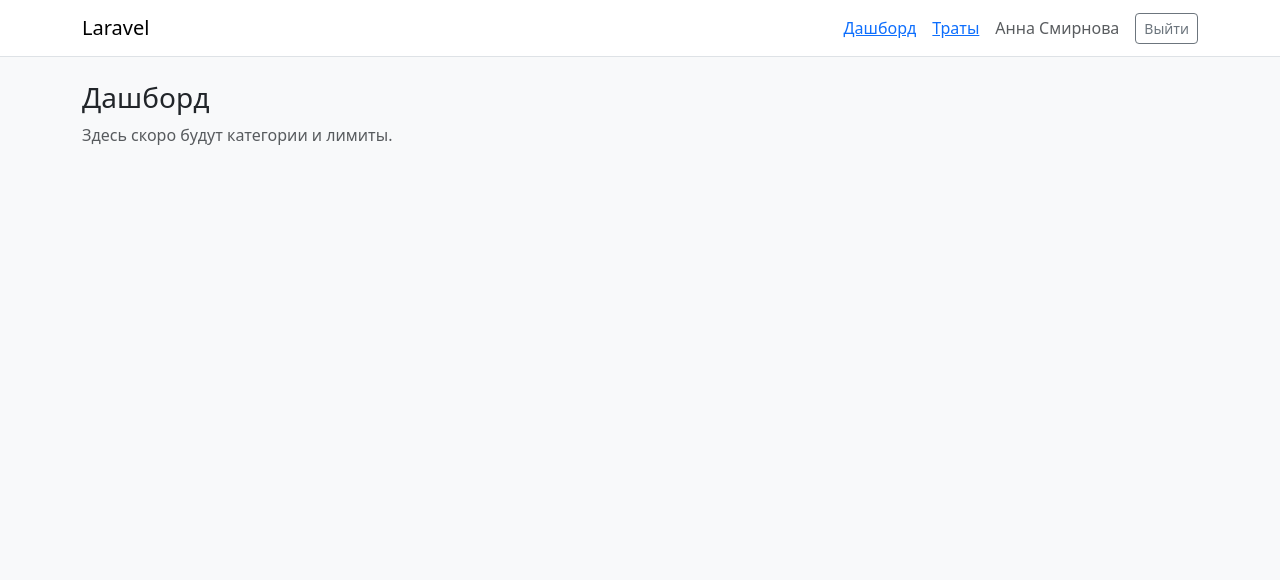
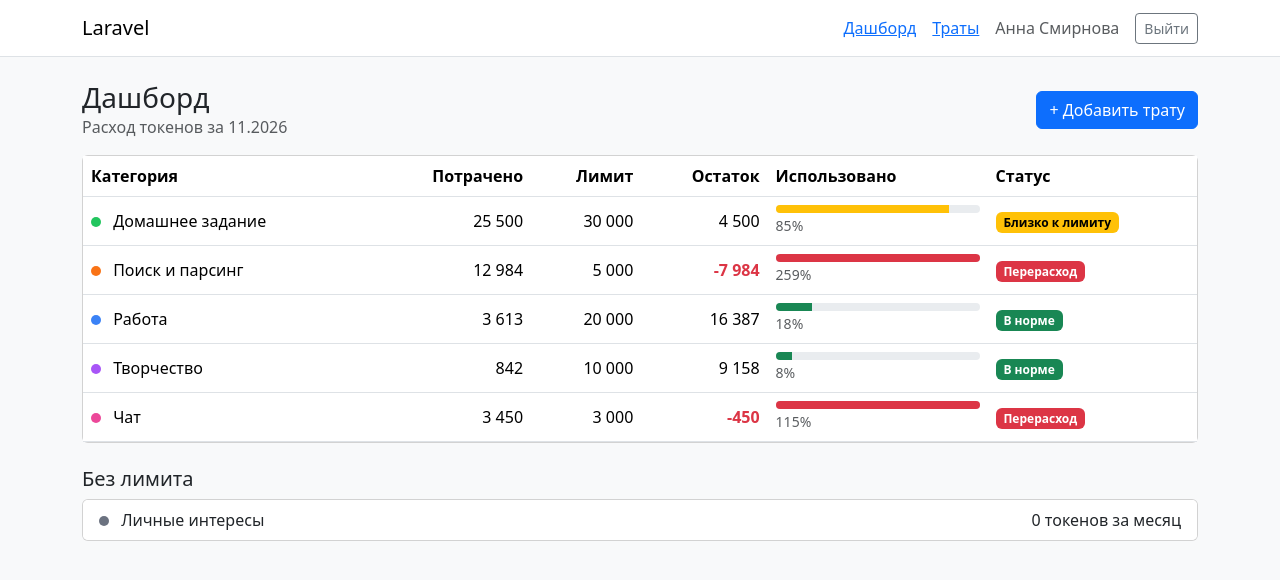
Before and after one commit to Clohero/tokens, a Laravel app: page /dashboard in a window 1280 px wide. Shown: the top 580 px of the page. Run offline with Laravel 12, Linux system fonts and the light colour scheme; a user stored in the database is signed in; data comes from the database, SQL or seed files in the repository.

Commit message:
дашборд траты токенок готовы

```diff
--- /dev/null
+++ b/app/Http/Controllers/DashboardController.php
@@ -0,0 +1,77 @@
+<?php
+
+namespace App\Http\Controllers;
+
+use App\Models\Category;
+use App\Models\Expense;
+use Illuminate\Http\Request;
+use Illuminate\View\View;
+
+class DashboardController extends Controller
+{
+    public function index(Request $request): View
+    {
+        // Сумма трат текущего пользователя за текущий месяц по каждой категории (один запрос)
+        $sums = Expense::query()
+            ->where('user_id', $request->user()->id)
+            ->whereBetween('spent_at', [
+                now()->startOfMonth()->toDateString(),
+                now()->endOfMonth()->toDateString(),
+            ])
+            ->selectRaw('category_id, SUM(amount) as total')
+            ->groupBy('category_id')
+            ->pluck('total', 'category_id');
+
+        $rows = Category::orderBy('name')->get()->map(function (Category $category) use ($sums) {
+            $spent = (int) ($sums[$category->id] ?? 0);
+            $limit = $category->monthly_limit;
+
+            return [
+                'category' => $category,
+                'spent' => $spent,
+                'limit' => $limit,
+                'remaining' => $limit === null ? null : $limit - $spent,
+                'percent' => $this->percent($spent, $limit),
+                'status' => $this->status($spent, $limit),
+            ];
+        });
+
+        return view('dashboard', [
+            'withLimit' => $rows->where('status', '!=', 'no_limit')->values(),
+            'noLimit' => $rows->where('status', 'no_limit')->values(),
+            'month' => now()->format('m.Y'),
+        ]);
+    }
+
+    /** ok: < 80%, warning: 80–100%, danger: > 100%, no_limit: лимита нет. */
+    private function status(int $spent, ?int $limit): string
+    {
+        if ($limit === null) {
+            return 'no_limit';
+        }
+
+        if ($spent === 0) {
+            return 'ok'; // нет трат за месяц
+        }
+
+        if ($spent > $limit) {
+            return 'danger';
+        }
+
+        return $spent * 100 >= $limit * 80 ? 'warning' : 'ok';
+    }
+
+    /** Целый процент использования лимита (без округления вверх, чтобы совпадать со статусом). */
+    private function percent(int $spent, ?int $limit): ?int
+    {
+        if ($limit === null) {
+            return null;
+        }
+
+        if ($limit === 0) {
+            return $spent > 0 ? 100 : 0;
+        }
+
+        return intdiv($spent * 100, $limit);
+    }
+}
--- a/resources/views/dashboard.blade.php
+++ b/resources/views/dashboard.blade.php
@@ -2,7 +2,76 @@
 
 @section('title', 'Дашборд')
 
+@php
+    $colors = ['ok' => 'success', 'warning' => 'warning', 'danger' => 'danger'];
+    $labels = ['ok' => 'В норме', 'warning' => 'Близко к лимиту', 'danger' => 'Перерасход'];
+@endphp
+
 @section('content')
-    <h1 class="h3">Дашборд</h1>
-    <p class="text-muted">Здесь скоро будут категории и лимиты.</p>
+<div class="d-flex justify-content-between align-items-center mb-3">
+    <div>
+        <h1 class="h3 mb-0">Дашборд</h1>
+        <div class="text-muted">Расход токенов за {{ $month }}</div>
+    </div>
+    <a class="btn btn-primary" href="{{ route('expenses.create') }}">+ Добавить трату</a>
+</div>
+
+<div class="card mb-4">
+    <div class="table-responsive">
+        <table class="table align-middle mb-0">
+            <thead>
+                <tr>
+                    <th>Категория</th>
+                    <th class="text-end">Потрачено</th>
+                    <th class="text-end">Лимит</th>
+                    <th class="text-end">Остаток</th>
+                    <th style="width: 220px">Использовано</th>
+                    <th>Статус</th>
+                </tr>
+            </thead>
+            <tbody>
+            @foreach ($withLimit as $row)
+                @php($color = $colors[$row['status']])
+                <tr>
+                    <td>
+                        <span class="d-inline-block rounded-circle me-2"
+                            style="width: 10px; height: 10px; background: {{ $row['category']->color }}"></span>
+                        {{ $row['category']->name }}
+                    </td>
+                    <td class="text-end">{{ number_format($row['spent'], 0, ',', ' ') }}</td>
+                    <td class="text-end">{{ number_format($row['limit'], 0, ',', ' ') }}</td>
+                    <td class="text-end {{ $row['remaining'] < 0 ? 'text-danger fw-semibold' : '' }}">
+                        {{ number_format($row['remaining'], 0, ',', ' ') }}
+                    </td>
+                    <td>
+                        <div class="progress" style="height: 8px">
+                            <div class="progress-bar bg-{{ $color }}" style="width: {{ min($row['percent'], 100) }}%"></div>
+                        </div>
+                        <small class="text-muted">{{ $row['percent'] }}%</small>
+                    </td>
+                    <td><span class="badge text-bg-{{ $color }}">{{ $labels[$row['status']] }}</span></td>
+                </tr>
+            @endforeach
+            </tbody>
+        </table>
+    </div>
+</div>
+
+<h2 class="h5">Без лимита</h2>
+<div class="card">
+    <ul class="list-group list-group-flush">
+        @forelse ($noLimit as $row)
+            <li class="list-group-item d-flex justify-content-between">
+                <span>
+                    <span class="d-inline-block rounded-circle me-2"
+                        style="width: 10px; height: 10px; background: {{ $row['category']->color }}"></span>
+                    {{ $row['category']->name }}
+                </span>
+                <span>{{ number_format($row['spent'], 0, ',', ' ') }} токенов за месяц</span>
+            </li>
+        @empty
+            <li class="list-group-item text-muted">Все категории с лимитом</li>
+        @endforelse
+    </ul>
+</div>
 @endsection
--- a/routes/web.php
+++ b/routes/web.php
@@ -3,6 +3,7 @@
 use App\Http\Controllers\AuthController;
 use App\Http\Controllers\ExpenseController;
 use Illuminate\Support\Facades\Route;
+use App\Http\Controllers\DashboardController;
 
 Route::redirect('/', '/dashboard');
 
@@ -20,4 +21,6 @@ Route::middleware('auth')->group(function () {
     Route::view('/dashboard', 'dashboard')->name('dashboard');
 });
 
-    Route::resource('expenses', ExpenseController::class);
+Route::resource('expenses', ExpenseController::class);
+
+Route::get('/dashboard', [DashboardController::class, 'index'])->name('dashboard');
```
